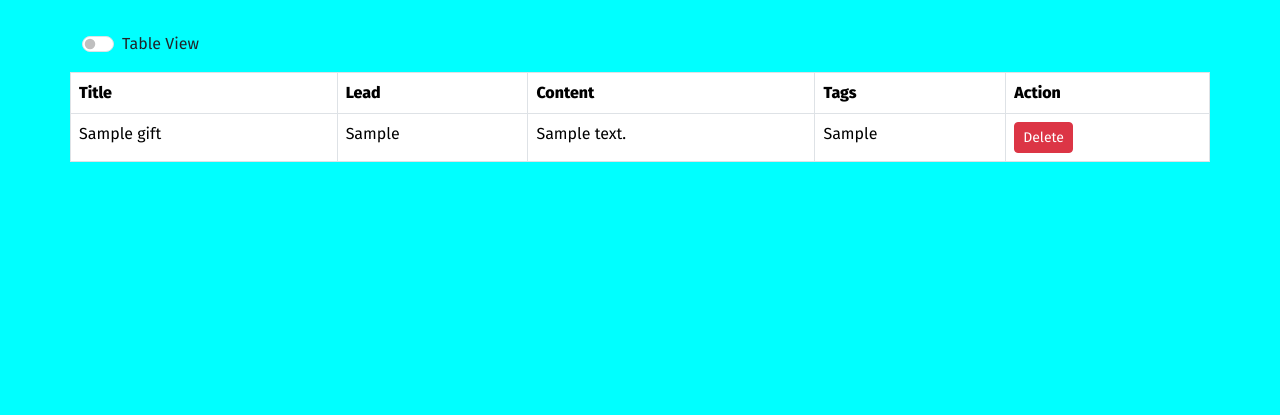
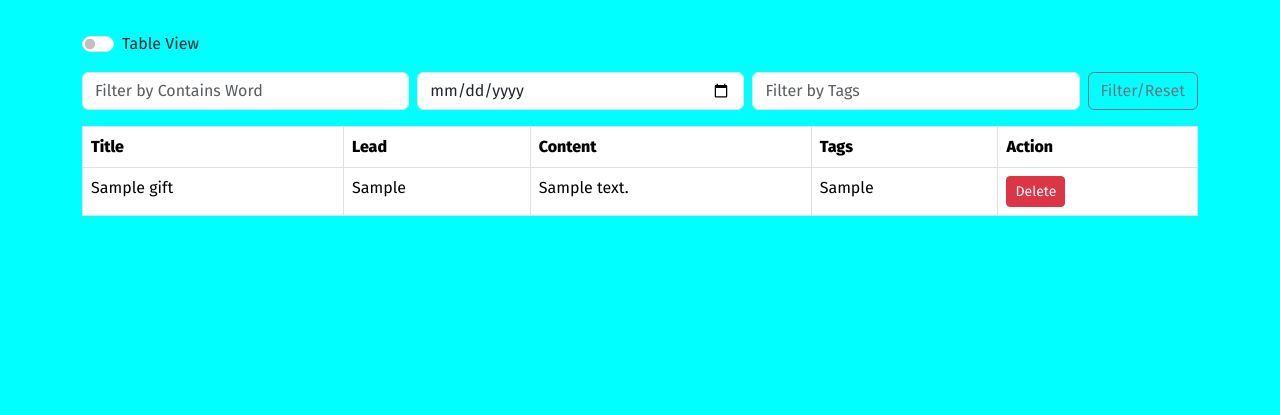
Before and after one commit to Gaudenz77/jetstreamrealone, a Laravel app: page /testsiteone in a window 1280 px wide. Shown: the part 56-471 px from the top of the page. Run offline with Laravel 10, Linux system fonts and the light colour scheme; a user stored in the database is signed in; tables that the repository leaves empty hold one stand-in row (values such as "Sample post"); style sheets or scripts are compiled from the project's sources; some libraries are stand-ins or nearby versions.

Commit message:
added filter (works)
filter by words, date, tags

```diff
--- a/app/Http/Controllers/PresentsController.php
+++ b/app/Http/Controllers/PresentsController.php
@@ -80,6 +80,61 @@ class PresentsController extends Controller
         //
     }
 
+/*     public function filter(Request $request)
+{
+    // Retrieve the filter criteria from the request
+    $filterWord = $request->input('filterWord');
+    $filterTimestamp = $request->input('filterTimestamp');
+    $filterTags = $request->input('filterTags');
+
+    // Query the database to filter gifts
+    $query = Partake::query();
+
+    if (!empty($filterWord)) {
+        $query->where('title', 'LIKE', '%' . $filterWord . '%');
+    }
+
+    if (!empty($filterTimestamp)) {
+        $query->where('timestamp_column_name', 'LIKE', '%' . $filterTimestamp . '%');
+    }
+
+    if (!empty($filterTags)) {
+        $query->where('tags', 'LIKE', '%' . $filterTags . '%');
+    }
+
+    // Get the filtered gifts
+    $filteredGifts = $query->get();
+
+    // Pass the filtered gifts data to the view for rendering
+    return view('testsiteone', ['gifts' => $filteredGifts]);
+} */
+    public function filter(Request $request)
+    {
+        // Retrieve the filter values from the form
+        $filterWord = $request->input('filterWord');
+        $filterTags = $request->input('filterTags');
+        $filterTimestamp = $request->input('filterTimestamp');
+
+        // Query the database using Eloquent
+        $gifts = Partake::query()
+            ->where(function ($query) use ($filterWord) {
+                $query->where('title', 'like', '%' . $filterWord . '%')
+                    ->orWhere('lead', 'like', '%' . $filterWord . '%')
+                    ->orWhere('content', 'like', '%' . $filterWord . '%');
+            })
+            ->where('tags', 'like', '%' . $filterTags . '%')
+            ->when($filterTimestamp, function ($query) use ($filterTimestamp) {
+                // Assuming 'created_at' is your timestamp column
+                return $query->whereDate('created_at', '=', $filterTimestamp);
+            })
+            ->get();
+
+        return view('testsiteone', ['gifts' => $gifts]);
+    }
+
+
+
+
     /**
      * Remove the specified resource from storage.
      */
--- a/resources/views/layouts/master.blade.php
+++ b/resources/views/layouts/master.blade.php
@@ -9,9 +9,10 @@
     <link rel="preconnect" href="https://fonts.googleapis.com">
     <link rel="preconnect" href="https://fonts.gstatic.com" crossorigin>
     {{-- <link rel="stylesheet" href="../../../node_modules/bootstrap/dist/css/bootstrap.min.css"> --}}
+
     <link href="https://fonts.googleapis.com/css2?family=Fira+Sans:ital,wght@0,200;0,400;0,800;0,900;1,200;1,400;1,800;1,900&display=swap" rel="stylesheet">
     <script src="https://kit.fontawesome.com/d4cbcb96c8.js" crossorigin="anonymous"></script>
-    <link href="https://cdn.jsdelivr.net/npm/bootstrap@5.3.2/dist/css/bootstrap.min.css" rel="stylesheet" integrity="sha384-T3c6CoIi6uLrA9TneNEoa7RxnatzjcDSCmG1MXxSR1GAsXEV/Dwwykc2MPK8M2HN" crossorigin="anonymous">
+    <link rel="stylesheet" href="https://cdn.jsdelivr.net/npm/bootstrap-datepicker@1.9.0/dist/css/bootstrap-datepicker.min.css">
     <link href="https://cdn.jsdelivr.net/npm/bootstrap@5.3.2/dist/css/bootstrap.min.css" rel="stylesheet" integrity="sha384-T3c6CoIi6uLrA9TneNEoa7RxnatzjcDSCmG1MXxSR1GAsXEV/Dwwykc2MPK8M2HN" crossorigin="anonymous">
 
     <!-- Scripts -->
@@ -40,6 +41,8 @@
 
     </main>
 
+
+
     <footer class="fixed-bottom pt-3 bg-secondary">
         <div class="container">
             <div class="row">
@@ -59,7 +62,17 @@
     </footer>
 
    <!-- Include Bootstrap JS, Popper.js, and FontAwesome (if not already included) -->
+   <script>
+    $(document).ready(function () {
+        $('#datepicker').datepicker({
+            format: 'yyyy-mm-dd', // Set the desired date format
+            autoclose: true, // Close the datepicker when a date is selected
+        });
+    });
+    </script>
+
+
    <script src="https://code.jquery.com/jquery-3.6.0.min.js"></script>
-   <script src="https://cdn.jsdelivr.net/npm/popper.js@2.11.6/dist/umd/popper.min.js"></script>
+   <script src="https://cdn.jsdelivr.net/npm/bootstrap-datepicker@1.9.0/dist/js/bootstrap-datepicker.min.js"></script>
    <script src="https://cdn.jsdelivr.net/npm/bootstrap@5.3.2/dist/js/bootstrap.min.js"></script>
    </html>
--- a/resources/views/testsiteone.blade.php
+++ b/resources/views/testsiteone.blade.php
@@ -10,8 +10,35 @@
         <label class="form-check-label" for="viewToggle">Table View</label>
     </div>
 
+    <!-- Filter input fields -->
+    {{-- <div class="input-group mb-3">
+        <form action="{{ route('gifts.filter') }}" method="POST">
+            @csrf
+            <input type="text" name="filterWord" placeholder="Filter by Contains Word">
+            <input type="text" name="filterTimestamp" placeholder="Filter by Timestamp">
+            <input type="text" name="filterTags" placeholder="Filter by Tags">
+            <button type="submit">Filter</button>
+        </form>
+    </div> --}}
+    <div class="input-group mb-3 rounded">
+        <form action="{{ route('gifts.filter') }}" method="POST" class="input-group">
+            @csrf
+            <input type="text" name="filterWord" class="form-control rounded ms-0" placeholder="Filter by Contains Word">
+            <input type="date" name="filterTimestamp" {{-- id="datepicker" --}} class="form-control rounded mx-2" placeholder="Filter by Timestamp">
+            <input type="text" name="filterTags" class="form-control rounded mx-0" placeholder="Filter by Tags">
+            <button type="submit" class="btn btn-outline-secondary rounded mx-2 me-0">Filter/Reset</button>
+        </form>
+    </div>
+
+
+
+
+
+
+
+
     <!-- Create a container for the content -->
-    <div id="contentContainer" class="row">
+    <div id="contentContainer" class="row mx-0">
         @foreach($gifts as $gift)
             <div class="col-md-3 mb-4"> <!-- Adjusted to col-md-3 -->
                 <div class="card">
@@ -37,6 +64,7 @@
 </div>
 
 <!-- Add JavaScript for toggling views -->
+<script src="https://code.jquery.com/jquery-3.6.0.min.js"></script>
 <script>
     const viewToggle = document.getElementById('viewToggle');
     const contentContainer = document.getElementById('contentContainer');
@@ -140,5 +168,8 @@
 }
 
 
+
+/* FILTER */
+
 </script>
 @endsection
--- a/routes/web.php
+++ b/routes/web.php
@@ -46,5 +46,8 @@ Route::middleware([
     Route::get('/testsiteone', [PresentsController::class, 'index'])->name('testsiteone');
     Route::delete('/gifts/{gift}', [PresentsController::class, 'destroy'])->name('gifts.destroy');
 
+    Route::post('/filter', [PresentsController::class, 'filter'])->name('gifts.filter');
+
+
 
 });
```
Also changed, not shown: resources/views/create.blade.php (+29 -0 lines).
